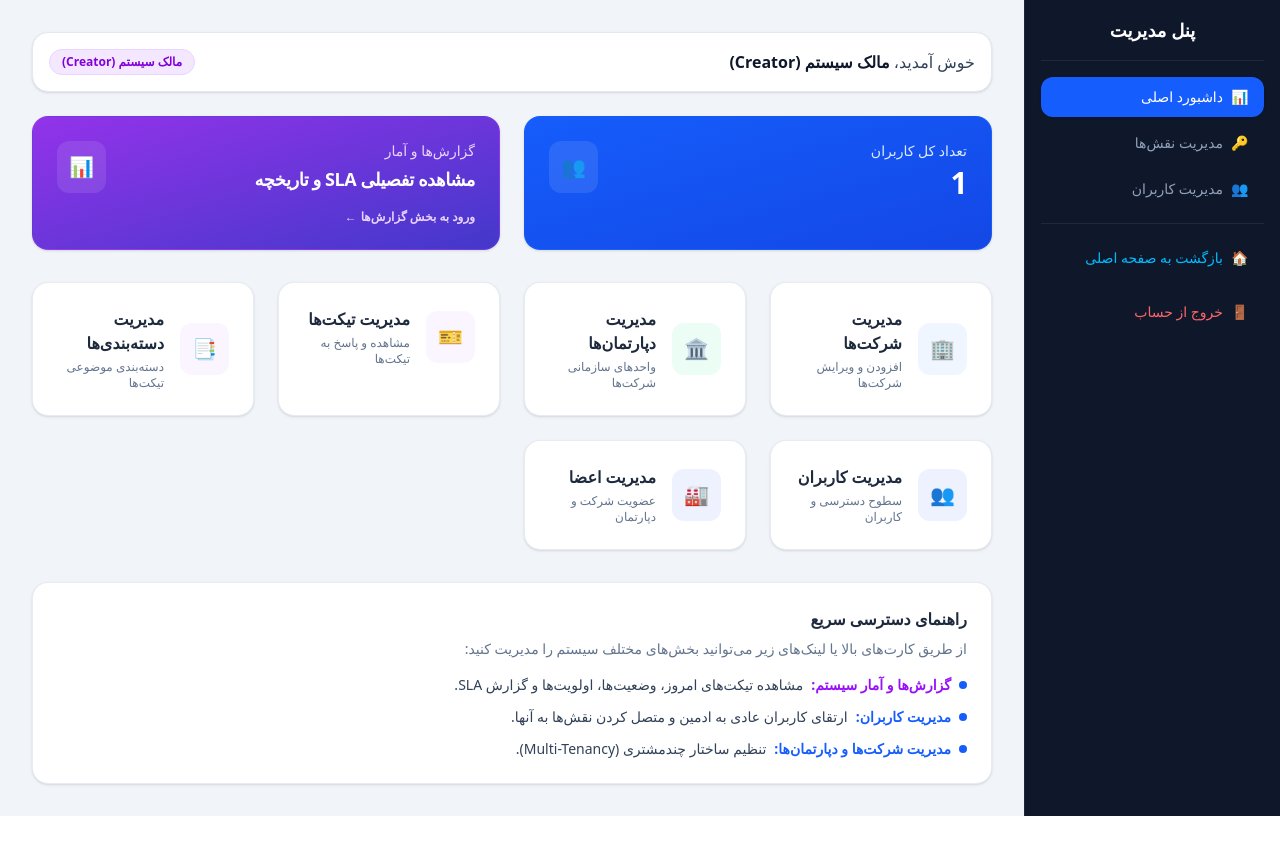
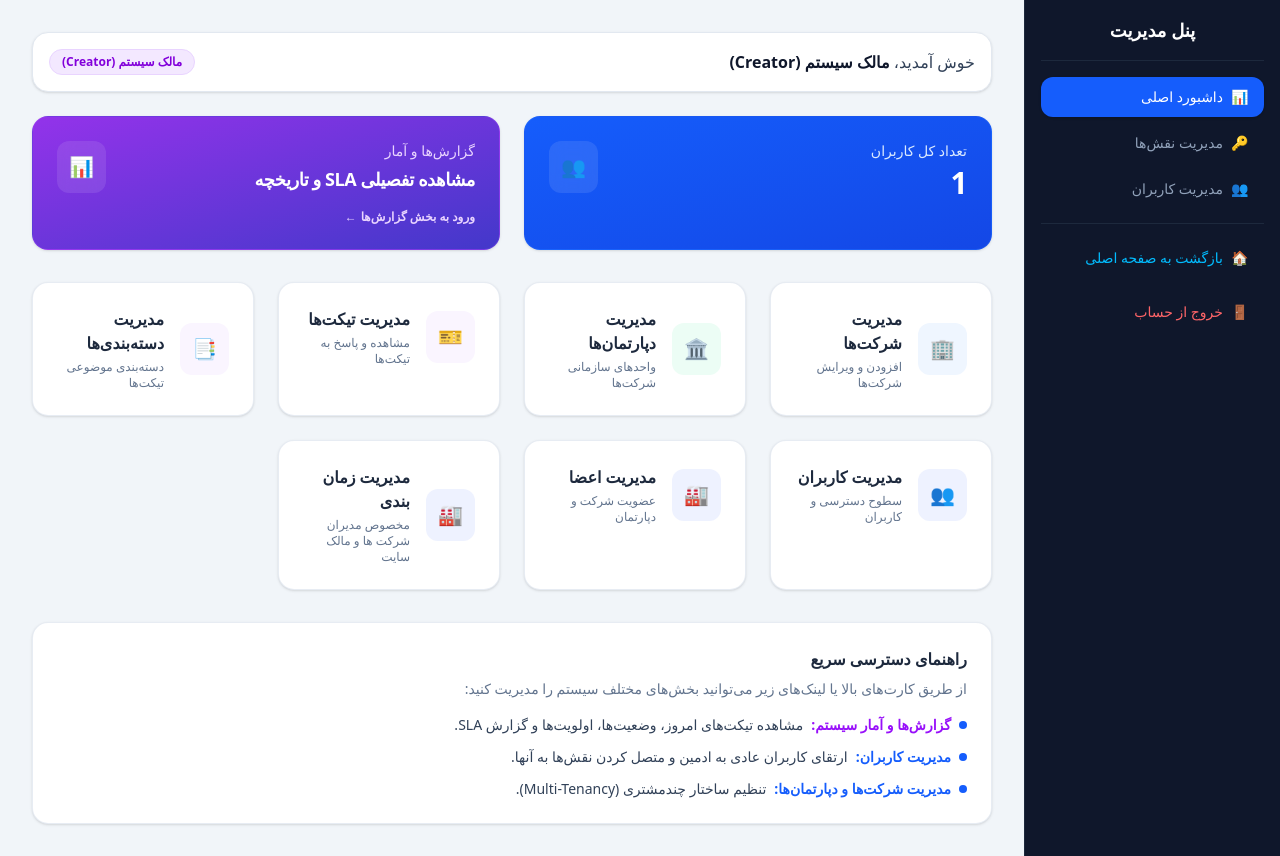
Before and after one commit to Parsa2005/servicedesk, a Laravel app: page /panel/menu in a window 1280 px wide. Before the commit the page ends 816 px from the top, so only its background shows below. Run offline with Laravel 12, Linux system fonts and the light colour scheme; a user stored in the database is signed in; data comes from the database, SQL or seed files in the repository; data that the repository does not hold is empty; style sheets or scripts are compiled from the project's sources.

Commit message:
add slas menu option

```diff
--- a/resources/views/panel/menu.blade.php
+++ b/resources/views/panel/menu.blade.php
@@ -98,6 +98,15 @@
             </div>
         </div>
     </a>
+    <a href="{{ route('panel.slas.index') }}" class="bg-white rounded-2xl p-6 shadow-sm border border-slate-200/80 hover:border-indigo-500/50 hover:shadow-md transition-all group">
+        <div class="flex items-center gap-4">
+            <div class="p-3 bg-indigo-50 text-indigo-600 rounded-xl text-xl group-hover:bg-indigo-600 group-hover:text-white transition-colors">🏭</div>
+            <div>
+                <h4 class="font-bold text-slate-800">مدیریت زمان بندی</h4>
+                <p class="text-slate-500 text-xs mt-1"> مخصوص مدیران شرکت ها و مالک سایت </p>
+            </div>
+        </div>
+    </a>
 </div>
 
 <!-- بخش راهنما و دسترسی‌های متن‌محور -->
```
